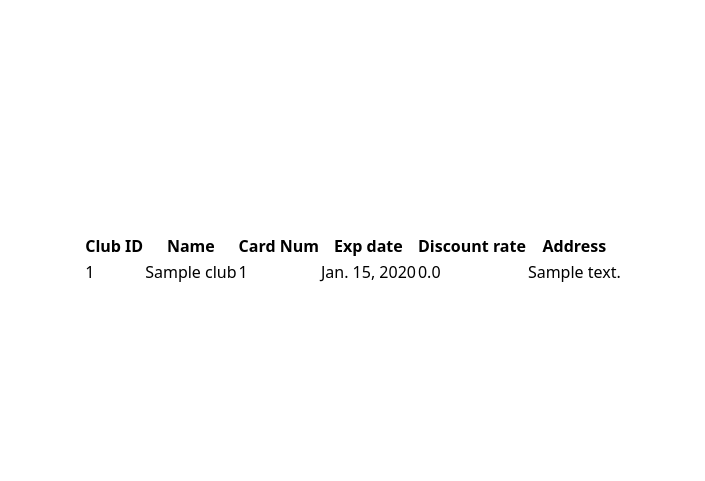
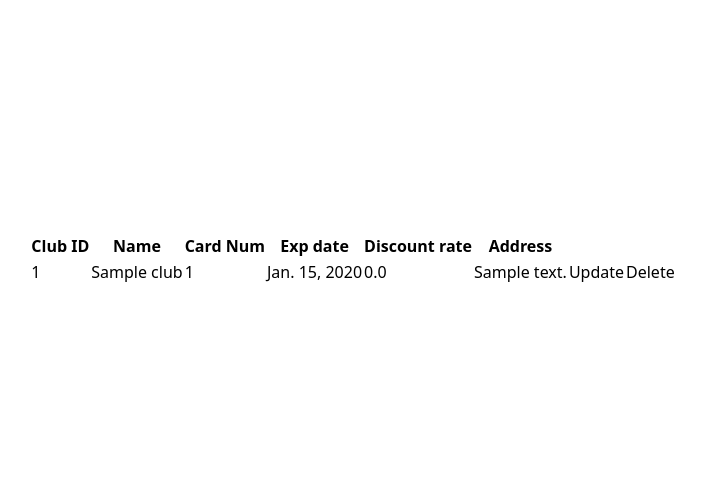
Before and after one commit to JMoran1/DAESDgroup, a Django app: page /view_clubs/ in a window 1280 px wide. Shown: the part 237-718 px from the top of the page, without its empty margins (287-992 px from the left). Run offline with Django 4.2, Linux system fonts and the light colour scheme; tables that the repository leaves empty hold one stand-in row (values such as "Sample post"); some libraries are stand-ins or nearby versions.

Commit message:
Implemented CRUD for clubs within AM role

```diff
--- a/UWEFlixApp/templates/UWEFlixApp/create_club_form.html
+++ b/UWEFlixApp/templates/UWEFlixApp/create_club_form.html
@@ -4,6 +4,6 @@
     <form method="POST" class="log-form">
         {% csrf_token %}
         {{ form.as_p }}
-        <button type="submit" class="save btn btn-default">Create</button>
+        <button type="submit" class="save btn btn-default">{{ button_text }}</button>
     </form>
 {% endblock %}
--- a/UWEFlixApp/templates/UWEFlixApp/view_clubs.html
+++ b/UWEFlixApp/templates/UWEFlixApp/view_clubs.html
@@ -14,6 +14,8 @@
                 <th>Exp date</th>
                 <th>Discount rate</th>
                 <th>Address</th>
+                <th></th>
+                <th></th>
             </tr>
         </thead>
         <tbody>
@@ -25,6 +27,9 @@
                 <td> {{ club.expDate }}</td>
                 <td> {{ club.discountRate }}</td>
                 <td> {{ club.clubAddress }}</td>
+                <td><a href="{% url 'update_club' club.clubID %}">Update</a></td>
+                <td><a href="{% url 'delete_club' club.clubID %}">Delete</a></td>
+
             </tr>
             {% endfor %}
         </tbody>
--- a/UWEFlixApp/urls.py
+++ b/UWEFlixApp/urls.py
@@ -19,4 +19,6 @@ urlpatterns = [
     path("view_monthly_statement/", monthly_statement_list_view, name="view_monthly_statement"),
     path("create_club/", views.create_club, name="create_club"),
     path("view_clubs/", club_list_view, name="view_clubs"),
+    path("update_club/<int:pk>/", views.update_club, name="update_club"),
+    path("delete_club/<int:pk>/", views.delete_club, name="delete_club"),
 ]
--- a/UWEFlixApp/views.py
+++ b/UWEFlixApp/views.py
@@ -14,7 +14,23 @@ def create_club(request):
         if form.is_valid():
             form.save()
             return redirect('home')
-    return render(request, "UWEFlixApp/create_club_form.html", {"form": form})
+    return render(request, "UWEFlixApp/create_club_form.html", {"form": form, "button_text": "Create Club"})
+
+def update_club(request, pk):
+    club = Club.objects.get(pk=pk)
+    form = ClubForm(request.POST or None, instance=club)
+
+    if request.method == "POST":
+        if form.is_valid():
+            form.save()
+            return redirect('view_clubs')
+    return render(request, "UWEFlixApp/create_club_form.html", {"form": form, "button_text": "Update Club"})
+
+def delete_club(request, pk):
+    club = Club.objects.get(pk=pk)
+    club.delete()
+    return redirect("view_clubs")
+
 
 class ViewClubs(ListView):
     model = Club
```
